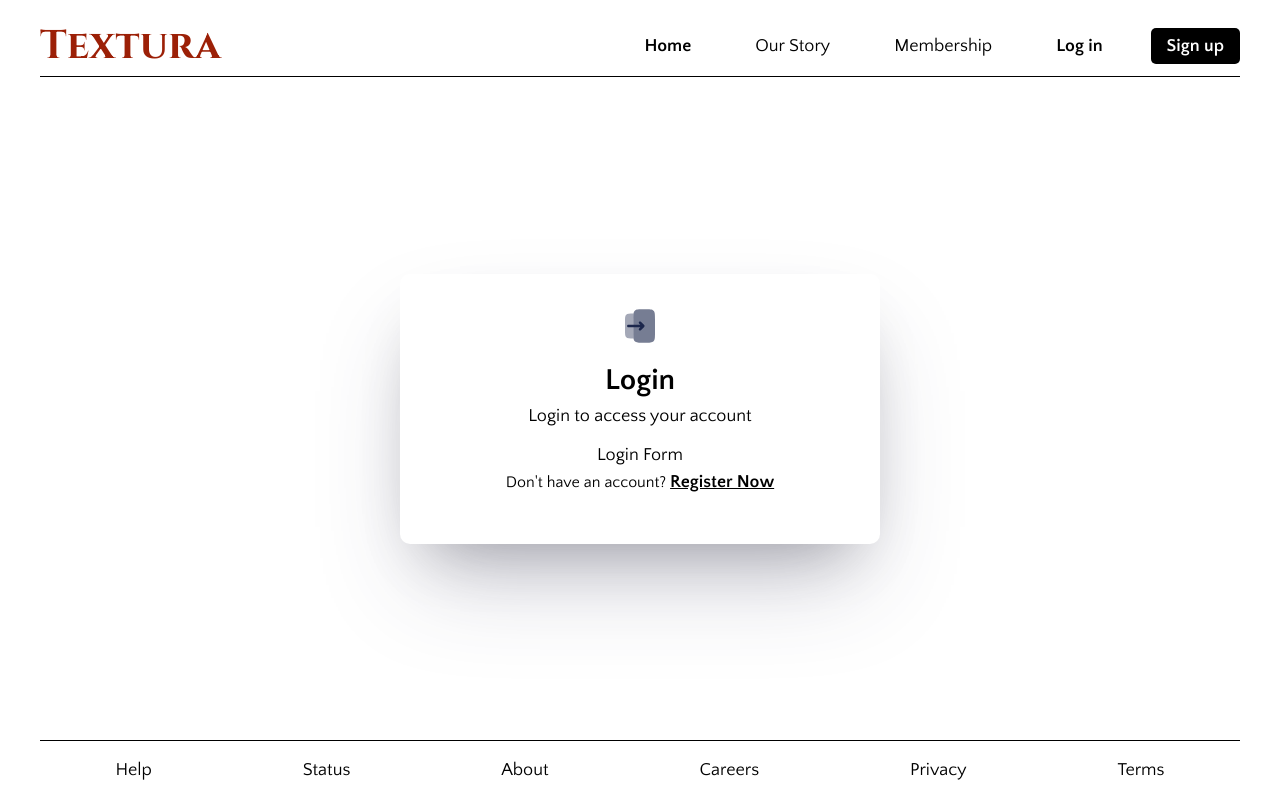
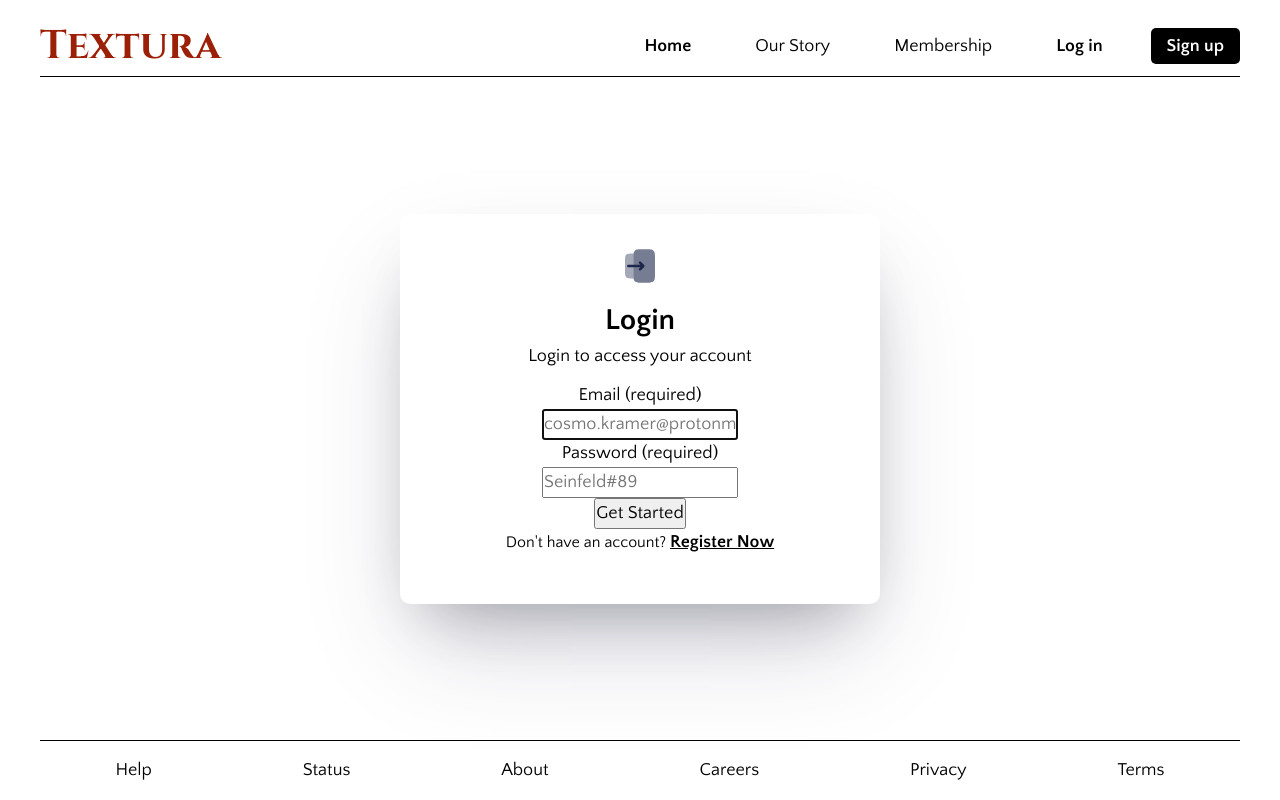
Before and after one commit to py-code314/blog-api-reader, a React (Vite) app: page /login in a window 1280 px wide. Built offline with nearby package versions, Linux system fonts and the light colour scheme.

Commit message:
feat(login): Add login form with controlled inputs

```diff
--- /dev/null
+++ b/src/components/forms/auth/login/LoginForm.jsx
@@ -0,0 +1,196 @@
+/* -------------------- Styles -------------------- */
+import styles from './LoginForm.module.css'
+/* -------------------- Icons -------------------- */
+import checkIcon from '../../../../assets/icons/icon-check.svg'
+import errorIcon from '../../../../assets/icons/icon-error-2.svg'
+/* -------------------- Hooks -------------------- */
+import { useRef, useEffect, useState } from 'react'
+// /* -------------------- Context -------------------- */
+
+/* -------------------- Components -------------------- */
+import Button from '../../../core/button/Button'
+/* -------------------- Functions -------------------- */
+
+/* Login form component */
+const LoginForm = () => {
+  const emailInputRef = useRef(null)
+
+  // State variables
+  const defaultLoginFormData = {
+    email: '',
+    password: '',
+  }
+  const [loginFormData, setLoginFormData] = useState(defaultLoginFormData)
+
+  const defaultValidFormData = {
+    email: null,
+    password: null,
+  }
+  const [validFormData, setValidFormData] = useState(defaultValidFormData)
+
+  const defaultErrorMsgs = {
+    email: '',
+    password: '',
+  }
+  const [errorMsgs, setErrorMsgs] = useState(defaultErrorMsgs)
+
+  const [loginErrorMsg, setLoginErrorMsg] = useState('')
+  const [isFormSubmitted, setIsFormSubmitted] = useState(false)
+
+  useEffect(() => {
+    // Focus in email field after page load
+    if (emailInputRef.current) {
+      emailInputRef.current.focus()
+    }
+  }, [])
+
+  // Handle form fields
+  const handleEmailChange = (e) => {
+    const email = e.target.value
+
+    setLoginFormData((prevFormData) => ({
+      ...prevFormData,
+      email,
+    }))
+  }
+
+  const handlePasswordChange = (e) => {
+    const password = e.target.value
+
+    setLoginFormData((prevFormData) => ({
+      ...prevFormData,
+      password,
+    }))
+  }
+
+  // Handle form submission
+  const handleFormSubmit = async (e) => {
+    e.preventDefault()
+  }
+
+  return (
+    <div className={styles.login}>
+      {/* Display server and network errors  */}
+      {loginErrorMsg && (
+        <p className={styles.loginError} aria-live="polite" id="login-error">
+          {loginErrorMsg}
+        </p>
+      )}
+
+      {/* Log-in form */}
+      <form className={styles.form} noValidate onSubmit={handleFormSubmit}>
+        {/* Email input */}
+        <div className={styles.formControl}>
+          <label htmlFor="email" className={styles.formLabel}>
+            Email (required)
+          </label>
+
+          <div className={styles.formValid}>
+            <input
+              type="email"
+              name="email"
+              id="email"
+              placeholder="cosmo.kramer@protonmail.com"
+              className={styles.formInput}
+              autoComplete="email"
+              inputMode="email"
+              required
+              value={loginFormData.email}
+              onChange={handleEmailChange}
+              ref={emailInputRef}
+            />
+            {validFormData.email && (
+              <img
+                className={styles.formCheckmark}
+                aria-hidden="true"
+                src={checkIcon}
+                alt=""
+                width={25}
+                height={25}
+              />
+            )}
+          </div>
+          {validFormData.email === false && (
+            <div className={styles.formError}>
+              <img
+                className={styles.formErrorIcon}
+                aria-hidden="true"
+                src={errorIcon}
+                alt=""
+                width={18}
+                height={18}
+              />
+              <p
+                className={styles.formErrorMsg}
+                aria-live="polite"
+                id="invalid-email">
+                {errorMsgs.email}
+              </p>
+            </div>
+          )}
+        </div>
+
+        {/* Password */}
+        <div className={styles.formControl}>
+          <label className={styles.formLabel} htmlFor="password">
+            Password (required)
+          </label>
+
+          <div className={styles.formValid}>
+            <input
+              className={styles.formInput}
+              id="password"
+              name="password"
+              type="password"
+              min={8}
+              placeholder="Seinfeld#89"
+              pattern="^(?=.*[a-z])(?=.*[A-Z])(?=.*\d)(?=.*[!@#$%^&*]).{8,}$"
+              required
+              value={loginFormData.password}
+              onChange={handlePasswordChange}
+            />
+            {validFormData.password && (
+              <img
+                className={styles.formCheckmark}
+                aria-hidden="true"
+                src={checkIcon}
+                alt=""
+                width={25}
+                height={25}
+              />
+            )}
+          </div>
+          {validFormData.password === false && (
+            <div className={styles.formError}>
+              <img
+                className={styles.formErrorIcon}
+                aria-hidden="true"
+                src={errorIcon}
+                alt=""
+                width={18}
+                height={18}
+              />
+              <p
+                className={styles.formErrorMsg}
+                aria-live="polite"
+                id="invalid-password">
+                {errorMsgs.password}
+              </p>
+            </div>
+          )}
+        </div>
+
+        {/* Log-in button */}
+        <Button
+          className="btnLogin"
+          title="Login"
+          type="submit"
+          disabled={isFormSubmitted}>
+          {isFormSubmitted ? 'Logging in...' : 'Get Started'}
+        </Button>
+      </form>
+    </div>
+  )
+}
+
+export default LoginForm
--- a/src/pages/auth/login/LoginPage.jsx
+++ b/src/pages/auth/login/LoginPage.jsx
@@ -6,7 +6,7 @@ import loginIcon from '../../../assets/icons/icon-login-10.svg'
 import { useState } from 'react'
 import { useLocation } from 'react-router'
 /* -------------------- Components -------------------- */
-// import LoginForm from '../../../components/forms/auth/login/LoginForm'
+import LoginForm from '../../../components/forms/auth/login/LoginForm'
 import { Link } from 'react-router'
 
 /* Login page */
@@ -46,8 +46,8 @@ const LoginPage = () => {
 
           {/* Login form  */}
           <div className={styles.formContainer}>
-            {/* <loginForm /> */}
-            <div>Login Form</div>
+            <LoginForm />
+            {/* <div>Login Form</div> */}
             <p className={`${styles.textSmall} ${styles.textSignup}`}>
               Don't have an account?{' '}
               <Link className={styles.linkSignup} to={'/signup'}>
```
Also changed, not shown: src/components/forms/auth/login/LoginForm.module.css (added).
